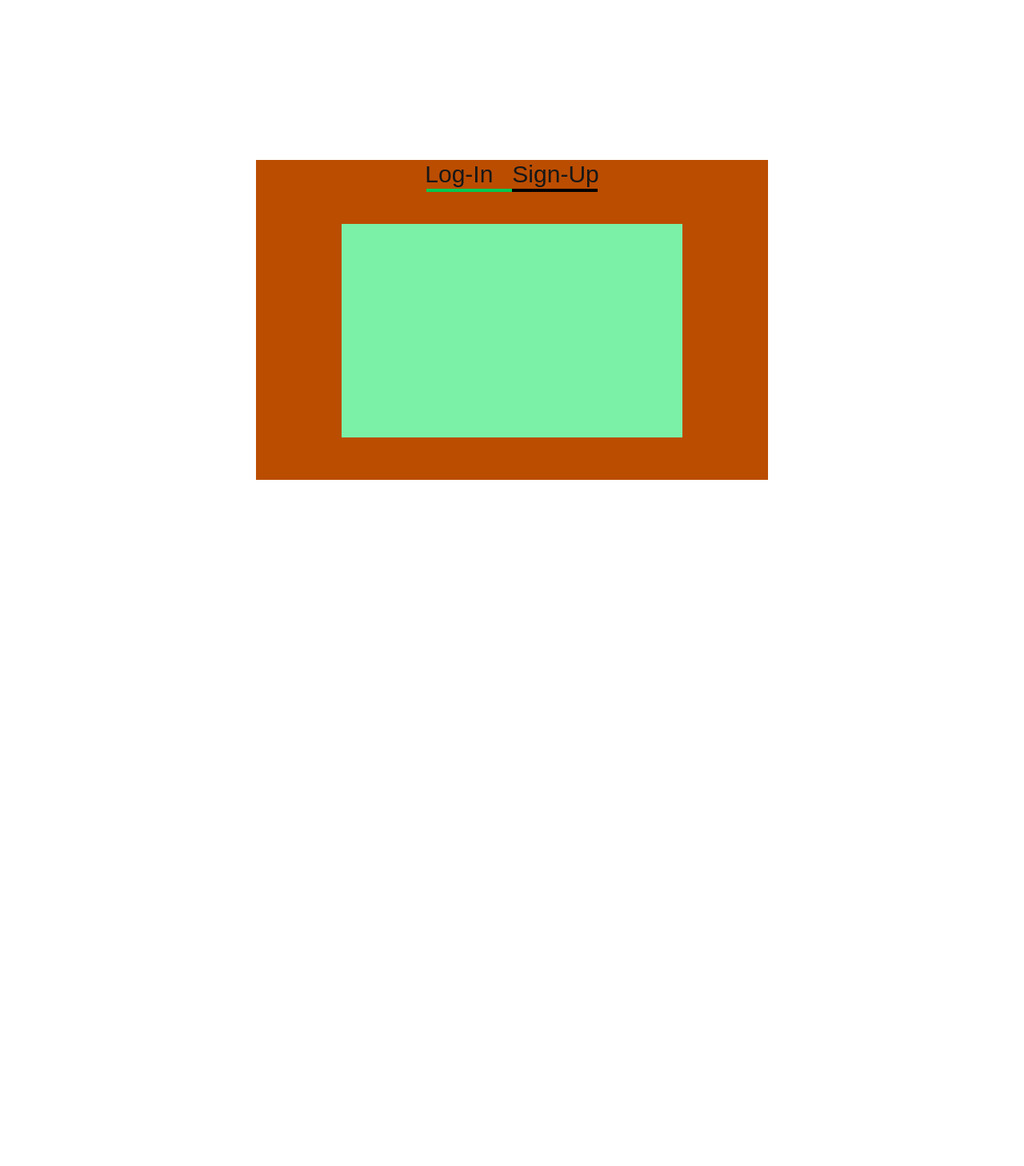
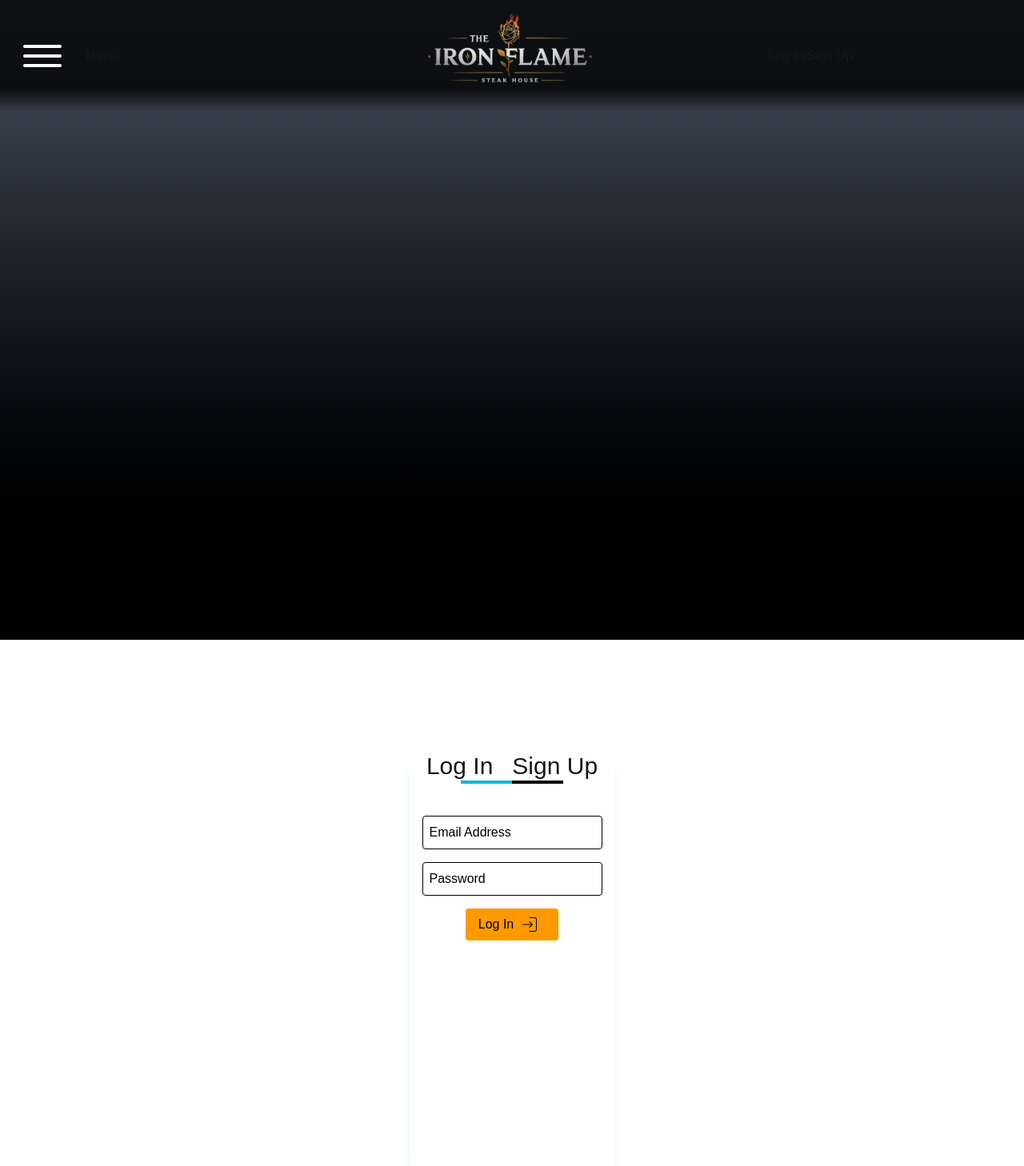
Before and after one commit to Ing3rulDrogat/Restaurant, a Next.js app: page /registration in a window 1280 px wide. Shown: the top 1458 px of the page at 80% size. Before the commit the page ends 800 px from the top, so only its background shows below. Built offline with nearby package versions, Linux system fonts and the light colour scheme.

Commit message:
work on signup / login pgs

```diff
--- a/package.json
+++ b/package.json
@@ -11,7 +11,8 @@
   "dependencies": {
     "next": "^15.3.2",
     "react": "^19.0.0",
-    "react-dom": "^19.0.0"
+    "react-dom": "^19.0.0",
+    "react-icons": "^5.5.0"
   },
   "devDependencies": {
     "@tailwindcss/postcss": "^4",
--- a/src/app/registration/page.tsx
+++ b/src/app/registration/page.tsx
@@ -1,8 +1,17 @@
 "use client";
+import Header from "@/components/Header";
 import React, { useState } from "react";
+
+import { CiLogin } from "react-icons/ci";
+
+import { FaUserPlus } from "react-icons/fa";
+
+
 
 function LogIn() {
   const [animation, setanimation] = useState("");
+
+
 
   const animateBar = () => {
     if (animation !== "animate-BarRight") {
@@ -13,28 +22,87 @@ function LogIn() {
   };
   const function2 = () => {};
 
+
+
   return (
-    <div className="w-screen h-screen content-center justify-items-center">
-      <div className="w-1/2 h-1/2 bg-amber-700 flex flex-col items-center">
+    <div className="w-screen h-screen content-center justify-items-center bg-gradient-to-t from-black from-5% to-gray-600">
+      <Header></Header>
+      <div className="w-1/5  h-2/3 bg-white/55 flex flex-col items-center rounded-3xl shadow-lg shadow-cyan-700/10 ">
         <div className="w-full flex flex-col  items-center">
           <ul className="flex justify-center">
             <li className="flex mx-3 text-3xl  cursor-pointer" onClick={animateBar}>
-              Log-In
+              Log In
             </li>
             <li className="mx-3 text-3xl cursor-pointer " onClick={animateBar}>
-              Sign-Up
+              Sign Up
             </li>
           </ul>
-          <div className="bg-black w-1/3 h-1  overflow-hidden">
-            <div className={`bg-green-500 w-1/2 h-full ${animation}`}></div>
+          <div className="bg-black w-1/2  h-1  overflow-hidden">
+            <div className={`bg-cyan-500 w-1/2 h-full ${animation}`}></div>
           </div>
         </div>
-        <div className="bg-green-300 w-2/3 h-2/3 my-10">
-          {/* Log-In */}
-          <div></div>
-          {/* Sign Up */}
-          <div></div>
-        </div>
+        {animation !== "animate-BarRight" ? (
+          <div className="w-2/3 h-2/3 my-10">
+            {/* Log-In */}
+            <div className="flex flex-col items-center">
+              <input
+                type="email"
+                placeholder="Email Address"
+                className="mb-4 p-2 border border-black rounded text-black placeholder-black"
+              />
+              <input
+                type="password"
+                placeholder="Password"
+                className="mb-4 p-2 border border-black rounded text-black placeholder-black"
+              />
+              <button
+                onClick={function2}
+                className="flex items-center bg-amber-500 text-black px-4 py-2 rounded hover:bg-cyan-600"
+              >
+                  Log In  <CiLogin className="mx-2  text-2xl" />
+              </button>
+            </div>
+          </div>
+        ) : (
+          <div className="w-2/3 h-2/3 my-10">
+            {/* Sign-Up */}
+            <div className="flex flex-col items-center">
+              <input
+                type="Email"
+                placeholder="Email Address"
+                className="mb-4 p-2 border border-black rounded text-black placeholder-black"
+              />
+              <input
+                type="Address"
+                placeholder="Address"
+                className="mb-4 p-2 border border-black rounded text-black placeholder-black"
+              />
+              <input
+                type="Postal code"
+                placeholder="Postal code"
+                className="mb-4 p-2 border border-black rounded text-black placeholder-black"
+              />
+              <input
+                type="phone number"
+                placeholder="Phone Number"
+                className="mb-4 p-2 border border-black rounded text-black placeholder-black"
+              />
+              <input
+                type="password"
+                placeholder="Password"
+                className="mb-4 p-2 border border-black rounded text-black placeholder-black"
+              />
+              <button
+                onClick={function2}
+
+                className="flex items-center bg-amber-500 text-black px-2 py-2 rounded hover:bg-cyan-600"
+              >
+                  Sign Up  <FaUserPlus className="mx-2  text-1xl" />
+
+              </button>
+            </div>
+          </div>
+        )}
       </div>
     </div>
   );
```
Also changed, not shown: 2 other files (tests, documents, lock files or other folders).
